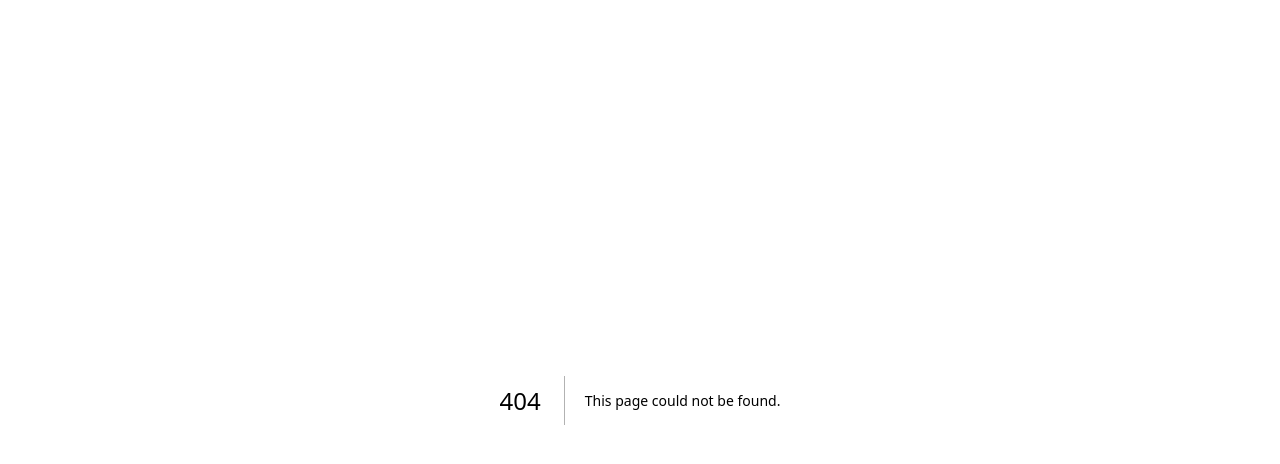
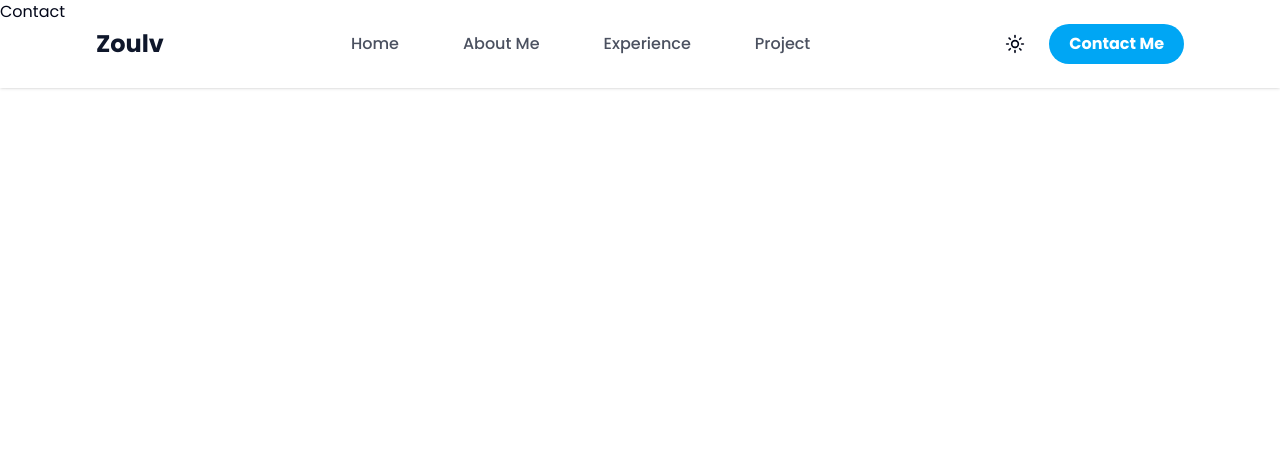
Before and after one commit to atzulf/next-portfolio, a Next.js app: page /contact in a window 1280 px wide. Before the commit this address had no page. Shown: the top 464 px of the page. Built offline with nearby package versions, Linux system fonts and the light colour scheme.

Commit message:
add(Contact): create Contact component and ContactPage to display it

```diff
--- /dev/null
+++ b/app/contact/Contact.tsx
@@ -0,0 +1,9 @@
+import React from 'react'
+
+const Contact = () => {
+  return (
+    <div>Contact</div>
+  )
+}
+
+export default Contact
--- /dev/null
+++ b/app/contact/page.tsx
@@ -0,0 +1,11 @@
+import Contact from './Contact';
+import Navbar from '@/components/Navbar';
+
+export default function ContactPage() {
+    return (
+        <>
+        <Navbar />
+        <Contact />
+        </>
+    );
+}
```
